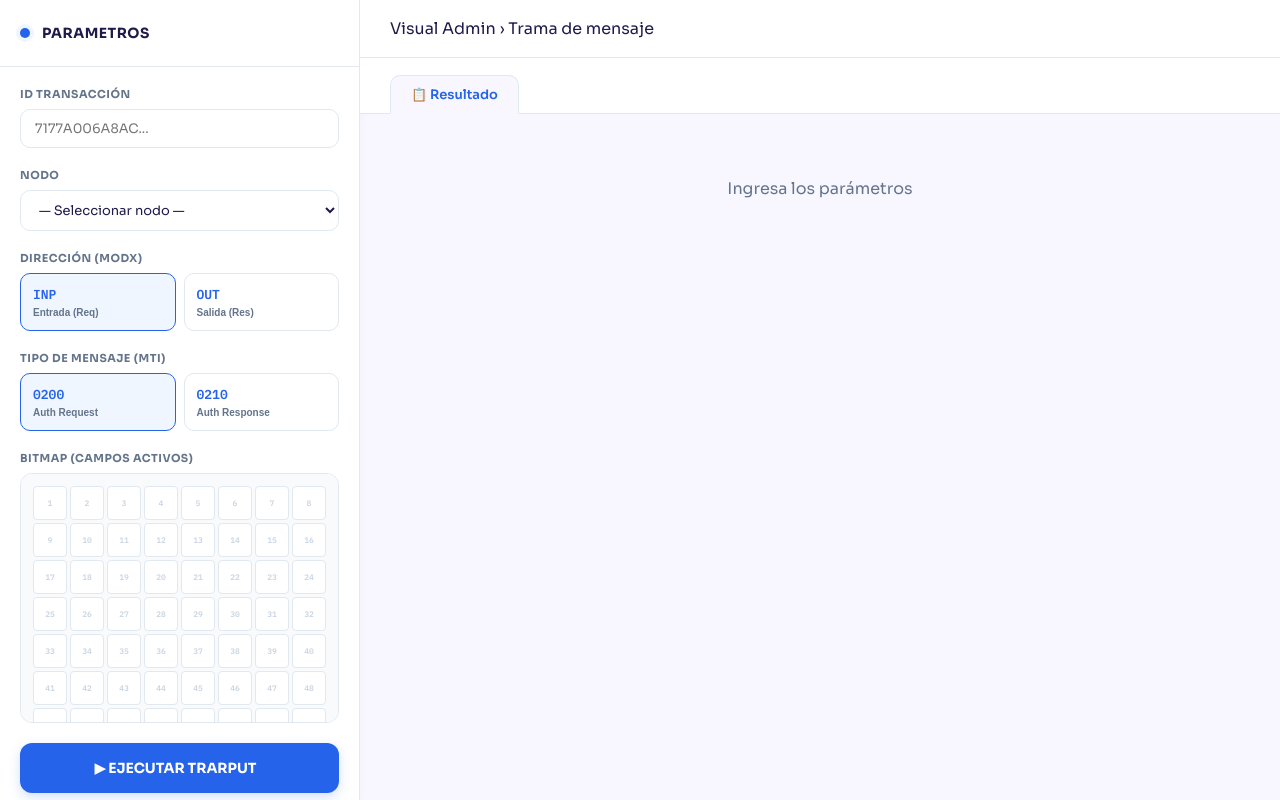
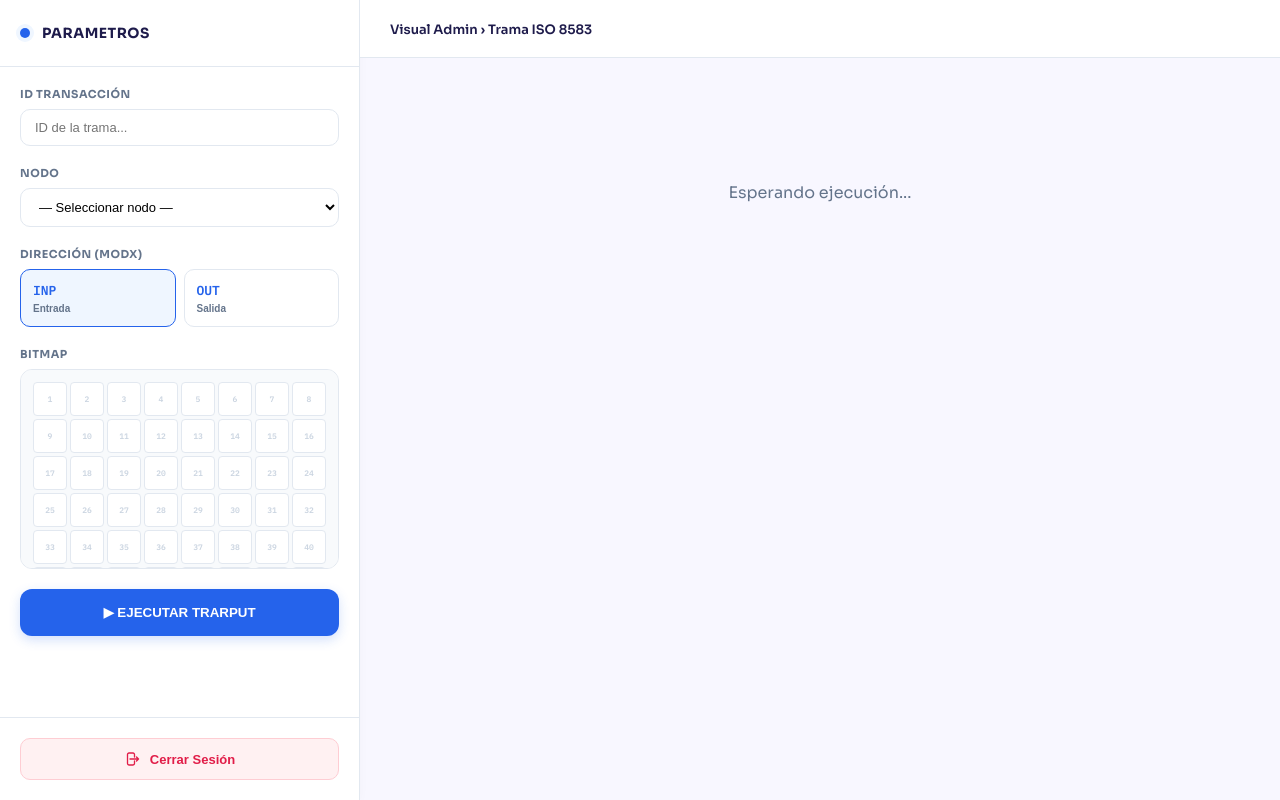
Before and after one commit to lfranciscowa/visual-admin-iso8583, a website: page csr/public/dashboard.html in a window 1280 px wide. Drawn offline with Linux system fonts and the light colour scheme.

Commit message:
Agregado botón de cerrar sesión y limpieza de dashboard

```diff
--- a/csr/public/dashboard.html
+++ b/csr/public/dashboard.html
@@ -16,6 +16,7 @@
             --white:       #ffffff;
             --sans:        'Sora', sans-serif;
             --mono:        'IBM Plex Mono', monospace;
+            --danger:      #e11d48;
         }
 
         *, *::before, *::after { box-sizing: border-box; margin: 0; padding: 0; }
@@ -29,6 +30,7 @@
             overflow: hidden;
         }
 
+        /* SIDEBAR ESTRUCTURA */
         .sidebar {
             width: 360px;
             min-width: 360px;
@@ -36,7 +38,6 @@
             border-right: 1px solid var(--border);
             display: flex;
             flex-direction: column;
-            overflow-y: auto;
             box-shadow: 2px 0 8px rgba(0,0,0,0.02);
         }
 
@@ -57,8 +58,16 @@
             text-transform: uppercase; letter-spacing: 0.5px;
         }
 
-        .sidebar-body { padding: 20px; display: flex; flex-direction: column; gap: 20px; flex: 1; }
+        .sidebar-body {
+            padding: 20px;
+            display: flex;
+            flex-direction: column;
+            gap: 20px;
+            flex: 1;
+            overflow-y: auto;
+        }
 
+        /* FORMULARIO Y CAMPOS */
         .field { display: flex; flex-direction: column; gap: 8px; }
         .field-label {
             font-size: 11px; font-weight: 700;
@@ -71,10 +80,8 @@
             background: var(--white);
             border: 1px solid var(--border);
             border-radius: 10px;
-            color: var(--text-dark);
-            font-family: var(--sans);
+            padding: 10px 14px;
             font-size: 13px;
-            padding: 10px 14px;
             outline: none;
             transition: all .2s;
         }
@@ -89,62 +96,56 @@
             border-radius: 10px; padding: 12px; cursor: pointer;
             transition: .2s; text-align: left;
         }
-        .mti-option:hover { border-color: #cbd5e1; background: var(--bg); }
         .mti-option.active { border-color: var(--blue-main); background: var(--blue-pale); }
         .mti-option .code { font-family: var(--mono); font-size: 13px; font-weight: 700; color: var(--blue-main); }
         .mti-option .desc { font-size: 10px; color: var(--text-muted); margin-top: 4px; font-weight: 600; }
 
+        /* BITMAP */
         .sidebar-bitmap {
             background: #f8fafc;
             border: 1px solid var(--border);
             border-radius: 12px;
             padding: 12px;
-            max-height: 250px; /* Limitamos altura para scroll si es de 128 bits */
+            max-height: 200px;
             overflow-y: auto;
         }
-        .bitmap-grid-mini {
-            display: grid;
-            grid-template-columns: repeat(8, 1fr);
-            gap: 3px;
-        }
+        .bitmap-grid-mini { display: grid; grid-template-columns: repeat(8, 1fr); gap: 3px; }
         .bit-cell {
             aspect-ratio: 1; border-radius: 4px; display: flex; align-items: center; justify-content: center;
             font-family: var(--mono); font-size: 8px; font-weight: 700; background: #fff; color: #cbd5e1;
-            border: 1px solid #e2e8f0; transition: .2s;
+            border: 1px solid #e2e8f0;
         }
         .bit-cell.active { background: var(--blue-main); color: white; border-color: var(--blue-main); }
 
+        /* BOTONES ACCIÓN */
         .btn-execute {
-            background: var(--blue-main);
-            color: white; border: none; width: 100%;
-            padding: 16px; border-radius: 12px;
-            font-family: var(--sans); font-size: 14px; font-weight: 700;
-            cursor: pointer; transition: all .2s;
-            box-shadow: 0 4px 12px rgba(37,99,235,0.2);
-            display: flex; align-items: center; justify-content: center; gap: 8px;
+            background: var(--blue-main); color: white; border: none; width: 100%;
+            padding: 16px; border-radius: 12px; font-weight: 700; cursor: pointer;
+            box-shadow: 0 4px 12px rgba(37,99,235,0.2); transition: .2s;
         }
-        .btn-execute:hover { transform: translateY(-1px); background: #1d4ed8; }
-        .btn-clear {
-            background: none; border: 1px solid var(--border); color: var(--text-muted);
-            width: 100%; padding: 10px; border-radius: 10px;
-            font-family: var(--sans); font-size: 12px; font-weight: 600; cursor: pointer; transition: .2s;
+        .btn-execute:hover { background: #1d4ed8; transform: translateY(-1px); }
+
+        .logout-container {
+            padding: 20px;
+            border-top: 1px solid var(--border);
         }
+        .btn-logout {
+            display: flex; align-items: center; justify-content: center; gap: 10px;
+            width: 100%; padding: 12px; background: #fff1f2; color: var(--danger);
+            border: 1px solid #fecdd3; border-radius: 10px; font-weight: 600;
+            cursor: pointer; transition: .2s; font-size: 13px;
+        }
+        .btn-logout:hover { background: var(--danger); color: white; }
 
+        /* MAIN VIEW */
         .main-view { flex: 1; display: flex; flex-direction: column; overflow: hidden; }
-        .main-topbar { padding: 18px 30px; border-bottom: 1px solid var(--border); background: var(--white); display: flex; align-items: center; }
-        .tabs { display: flex; gap: 8px; padding: 16px 30px 0; background: var(--white); border-bottom: 1px solid var(--border); }
-        .tab { padding: 10px 20px; font-size: 13px; font-weight: 600; color: var(--text-muted); cursor: pointer; border-radius: 10px 10px 0 0; transition: .2s; position: relative; bottom: -1px; }
-        .tab.active { color: var(--blue-main); background: var(--bg); border: 1px solid var(--border); border-bottom: 1px solid var(--bg); }
-        .tab-content { display: none; flex: 1; overflow-y: auto; padding: 24px; }
-        .tab-content.active { display: block; }
+        .main-topbar { padding: 18px 30px; border-bottom: 1px solid var(--border); background: var(--white); }
+        .tab-content { flex: 1; overflow-y: auto; padding: 24px; }
 
-        .result-card { background: var(--white); border: 1px solid var(--border); border-radius: 16px; margin-bottom: 24px; overflow: hidden; }
-        .result-card-header { padding: 18px 24px; border-bottom: 1px solid var(--border); display: flex; align-items: center; }
+        .result-card { background: var(--white); border: 1px solid var(--border); border-radius: 16px; overflow: hidden; }
         .de-table { width: 100%; border-collapse: collapse; }
         .de-table th { background: #f8fafc; font-size: 10px; color: #94a3b8; text-align: left; padding: 12px 20px; }
         .de-table td { padding: 14px 20px; font-size: 13px; border-bottom: 1px solid #f1f5f9; }
-
-        .de-table td { max-width: 300px; word-break: break-all; vertical-align: top; }
         .de-row-critical { background-color: var(--blue-pale) !important; font-weight: 600; }
 
         ::-webkit-scrollbar { width: 6px; }
@@ -162,7 +163,7 @@
     <div class="sidebar-body">
         <div class="field">
             <span class="field-label">ID Transacción</span>
-            <input type="text" id="idtx" placeholder="7177A006A8AC..." maxlength="32">
+            <input type="text" id="idtx" placeholder="ID de la trama..." maxlength="32">
         </div>
 
         <div class="field">
@@ -172,91 +173,57 @@
                 <option value="0146">0146</option>
                 <option value="0401">0401</option>
                 <option value="0402">0402</option>
-                <option value="0403">0403</option>
-                <option value="0404">0404</option>
-                <option value="0405">0405</option>
-                <option value="0407">0407</option>
-                <option value="0408">0408</option>
-                <option value="0409">0409</option>
-                <option value="0410">0410</option>
-                <option value="0411">0411</option>
-                <option value="0412">0412</option>
-                <option value="0413">0413</option>
-                <option value="MDES">MDES</option>
                 <option value="EVERTC">EVERTC</option>
                 <option value="NAIGUATA">NAIGUATA</option>
             </select>
         </div>
 
-        <div style="display:flex; flex-direction:column; gap:20px; margin-top:auto;">
         <div class="field">
             <span class="field-label">Dirección (MODX)</span>
             <div class="mti-grid">
                 <button class="mti-option active" id="modxINP" onclick="selectModx(this,'INP')">
                     <div class="code">INP</div>
-                        <div class="desc">Entrada (Req)</div>
+                    <div class="desc">Entrada</div>
                 </button>
                 <button class="mti-option" id="modxOUT" onclick="selectModx(this,'OUT')">
                     <div class="code">OUT</div>
-                        <div class="desc">Salida (Res)</div>
+                    <div class="desc">Salida</div>
                 </button>
             </div>
             <input type="hidden" id="modx" value="INP">
         </div>
 
         <div class="field">
-                <span class="field-label">Tipo de Mensaje (MTI)</span>
-                <div class="mti-grid">
-                    <button class="mti-option active" id="mti0200" onclick="selectMTI(this,'0200')">
-                        <div class="code">0200</div>
-                        <div class="desc">Auth Request</div>
-                    </button>
-                    <button class="mti-option" id="mti0210" onclick="selectMTI(this,'0210')">
-                        <div class="code">0210</div>
-                        <div class="desc">Auth Response</div>
-                    </button>
-                </div>
-                <input type="hidden" id="mtiVal" value="0200">
-            </div>
-
-            <div class="field">
-                <span class="field-label">Bitmap (Campos Activos)</span>
-                <div class="sidebar-bitmap" id="bitmapScroll">
+            <span class="field-label">Bitmap</span>
+            <div class="sidebar-bitmap">
                 <div class="bitmap-grid-mini" id="bitmapGrid"></div>
             </div>
         </div>
 
-            <div style="display:flex; flex-direction:column; gap:8px;">
-                <button class="btn-execute" id="btnEjecutar" onclick="ejecutar()">
-                    <span>▶ EJECUTAR TRARPUT</span>
-                    <span id="nodoBtnLabel" style="opacity:.7"></span>
+        <button class="btn-execute" onclick="ejecutar()">▶ EJECUTAR TRARPUT</button>
+    </div>
+
+    <div class="logout-container">
+        <button class="btn-logout" onclick="cerrarSesion()">
+            <svg xmlns="http://www.w3.org/2000/svg" width="16" height="16" fill="none" viewBox="0 0 24 24" stroke="currentColor">
+                <path stroke-linecap="round" stroke-linejoin="round" stroke-width="2" d="M15.75 9V5.25A2.25 2.25 0 0013.5 3h-6a2.25 2.25 0 00-2.25 2.25v13.5A2.25 2.25 0 007.5 21h6a2.25 2.25 0 002.25-2.25V15m3 0l3-3m0 0l-3-3m3 3H9" />
+            </svg>
+            Cerrar Sesión
         </button>
-                <button class="btn-clear" onclick="limpiar()">✕ Limpiar pantalla</button>
-            </div>
-        </div>
     </div>
 </div>
 
 <div class="main-view">
     <div class="main-topbar">
-        <div class="breadcrumb">
-            <span>Visual Admin › Trama de mensaje</span>
-            <span class="active" id="bcActive"></span>
-        </div>
+        <span style="font-size: 13px; font-weight: 600;">Visual Admin › Trama ISO 8583</span>
     </div>
 
-    <div class="tabs">
-        <div class="tab active" onclick="switchTab('resultado',this)">📋 Resultado</div>
-    </div>
-
-    <div class="tab-content active" id="tab-resultado">
-        <div id="emptyState" style="padding: 40px; text-align: center; color: var(--text-muted);">
-            <p>Ingresa los parámetros</p>
+    <div class="tab-content">
+        <div id="emptyState" style="text-align: center; margin-top: 100px; color: var(--text-muted);">
+            <p>Esperando ejecución...</p>
         </div>
         <div id="resultContent" style="display:none">
             <div class="result-card">
-                <div class="result-card-header"><h3>Data Elements (ISO 8583)</h3></div>
-                <div class="result-card-body">
                 <table class="de-table">
                     <thead><tr><th>DE#</th><th>Nombre</th><th>Tipo</th><th>Valor</th></tr></thead>
                     <tbody id="deTableBody"></tbody>
@@ -265,12 +232,9 @@
         </div>
     </div>
 </div>
-</div>
 
 <script>
-    let mtiActual = '0200';
-
-    // Generar Bitmap con capacidad de 64 o 128
+    // Inicializar Bitmap
     function initBitmap(size = 64) {
         const grid = document.getElementById('bitmapGrid');
         grid.innerHTML = '';
@@ -279,116 +243,51 @@
         }
     }
 
-    function limpiar() {
-        document.getElementById('idtx').value = '';
-        document.getElementById('nodx').value = '';
-        document.getElementById('bcActive').textContent = '';
-        onNodoChange();
-        selectModx(document.getElementById('modxINP'), 'INP');
-        selectMTI(document.getElementById('mti0200'), '0200');
-
-        initBitmap(64); // Regresamos a 64 bits por defecto al limpiar
-
-        document.getElementById('deTableBody').innerHTML = '';
-        document.getElementById('resultContent').style.display = 'none';
-        document.getElementById('emptyState').style.display = 'block';
-    }
-
-    function switchTab(name, el) {
-        document.querySelectorAll('.tab').forEach(t => t.classList.remove('active'));
-        document.querySelectorAll('.tab-content').forEach(t => t.classList.remove('active'));
-        el.classList.add('active');
-        document.getElementById('tab-' + name).classList.add('active');
-    }
-
-    function selectMTI(btn, code) {
-        document.getElementById('mti0200').classList.remove('active');
-        document.getElementById('mti0210').classList.remove('active');
-        btn.classList.add('active');
-        mtiActual = code;
-        document.getElementById('mtiVal').value = code;
-    }
-
     function selectModx(btn, val) {
-        document.getElementById('modxINP').classList.remove('active');
-        document.getElementById('modxOUT').classList.remove('active');
+        document.querySelectorAll('.mti-option').forEach(b => b.classList.remove('active'));
         btn.classList.add('active');
         document.getElementById('modx').value = val;
     }
 
-    function onNodoChange() {
-        const val = document.getElementById('nodx').value;
-        document.getElementById('nodoBtnLabel').textContent = val ? `(${val})` : '';
-        document.getElementById('bcActive').textContent = '';
-    }
-
-    // --- DETECCIÓN AUTOMÁTICA DE BITMAP ---
-    function renderBitmap(activeDEs) {
-        // Si el bit 1 está presente o hay algún DE por encima de 64, dibujamos 128
-        const maxDE = Math.max(...activeDEs);
-        const requiresSecondary = activeDEs.includes(1) || maxDE > 64;
-
-        initBitmap(requiresSecondary ? 128 : 64);
-
-        activeDEs.forEach(num => {
-            const cell = document.getElementById(`bit-${num}`);
-            if (cell) cell.classList.add('active');
-        });
-    }
+    function onNodoChange() { /* Lógica de cambio de nodo */ }
 
     async function ejecutar() {
-        const idTransaccion = document.getElementById('idtx').value;
-        const nodo = document.getElementById('nodx').value;
-        const direccion = document.getElementById('modx').value;
+        const idtx = document.getElementById('idtx').value;
+        const nodx = document.getElementById('nodx').value;
+        const modx = document.getElementById('modx').value;
 
-        if (!idTransaccion || !nodo) {
-            alert("Por favor rellene el ID y el Nodo");
-            return;
-        }
-
-        const miJason = {
-            "id_transaccion": idTransaccion,
-            "nodo": nodo,
-            "idx": direccion,
-            "mti": mtiActual
-        };
+        if(!idtx || !nodx) return alert("Faltan parámetros");
 
         try {
-            const respuesta = await fetch('http://localhost:3001/api/ejecutar-trarput', {
+            // AJUSTE: Usamos ruta relativa para que funcione en Render
+            const res = await fetch('/api/ejecutar-trarput', {
                 method: 'POST',
-                headers: { 'Content-Type': 'application/json' },
-                body: JSON.stringify(miJason)
+                headers: {'Content-Type': 'application/json'},
+                body: JSON.stringify({ idtx, nodx, modx })
             });
+            const data = await res.json();
 
-            const resultado = await respuesta.json();
-
-            if (resultado.ok && resultado.des) {
+            if(data.ok) {
                 document.getElementById('emptyState').style.display = 'none';
                 document.getElementById('resultContent').style.display = 'block';
-
-                // Extraemos los números de los DE recibidos
-                const deNums = resultado.des.map(d => parseInt(d.num));
-
-                // Renderizamos bitmap con detección automática
-                renderBitmap(deNums);
-
                 const tbody = document.getElementById('deTableBody');
                 tbody.innerHTML = '';
 
-                resultado.des.forEach(de => {
-                    const isCritical = (de.num === 3 || de.num === 39) ? 'class="de-row-critical"' : '';
-                    tbody.innerHTML += `
-                        <tr ${isCritical}>
-                            <td><b>DE ${de.num}</b></td>
-                            <td>${de.nombre || 'N/A'}</td>
-                            <td style="color:var(--text-muted)">${de.tipo || 'ans'}</td>
-                            <td style="font-family:var(--mono); color: var(--blue-main)">${de.valor}</td>
-                        </tr>`;
+                // Pintar tabla y activar bits...
+                data.des.forEach(de => {
+                    const critical = (de.num == 39 || de.num == 3) ? 'class="de-row-critical"' : '';
+                    tbody.innerHTML += `<tr ${critical}><td>DE ${de.num}</td><td>${de.nombre}</td><td>${de.tipo}</td><td>${de.valor}</td></tr>`;
+                    const bit = document.getElementById(`bit-${de.num}`);
+                    if(bit) bit.classList.add('active');
                 });
             }
-        } catch (error) {
-            console.error("Error:", error);
-            alert("Error de comunicación con el backend.");
+        } catch(e) { alert("Error de conexión"); }
+    }
+
+    function cerrarSesion() {
+        if(confirm("¿Deseas cerrar la sesión?")) {
+            localStorage.removeItem('token');
+            window.location.href = 'login.html';
         }
     }
 
```
Also changed, not shown: 2 other files. Lines whose indentation alone changed are shown as unchanged.
